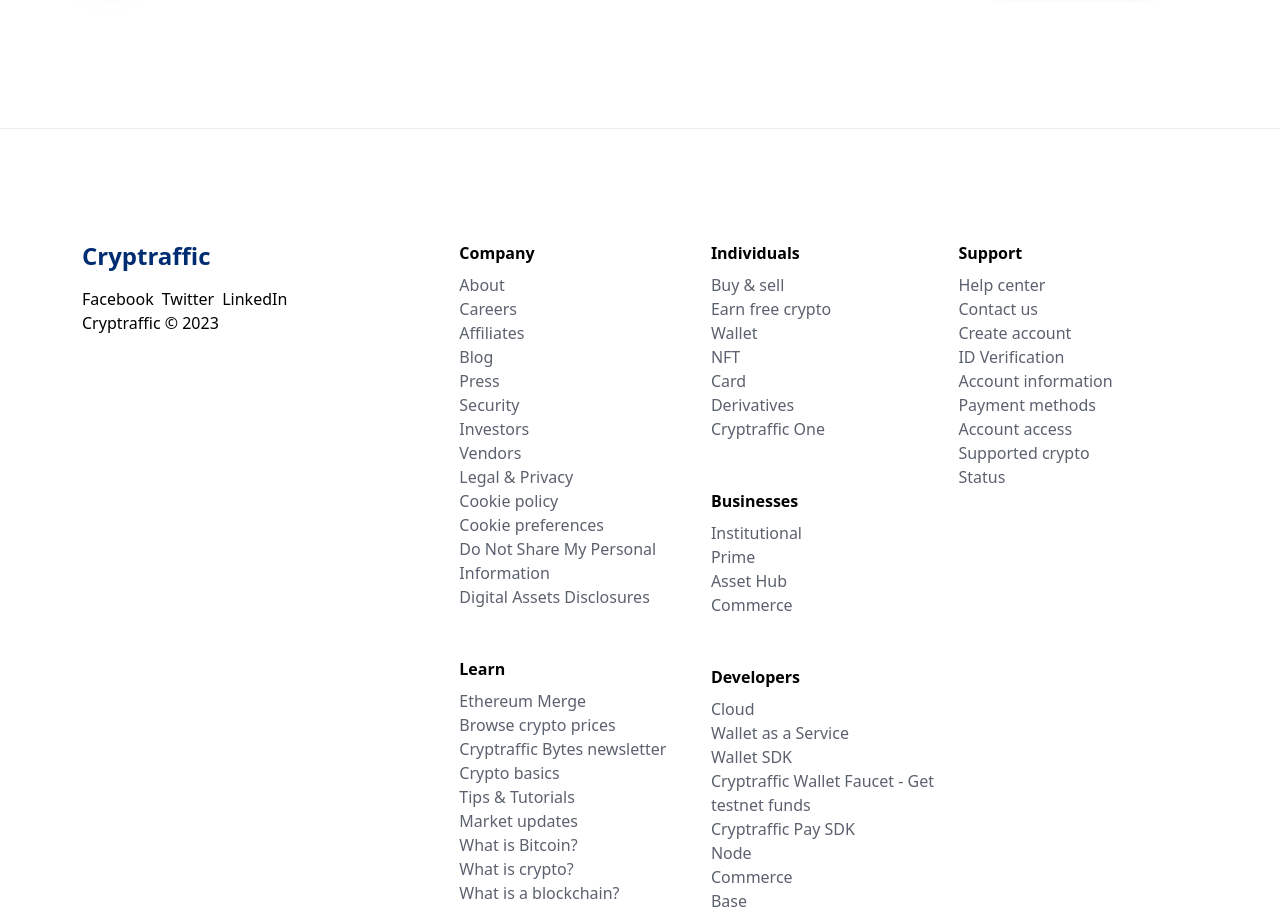
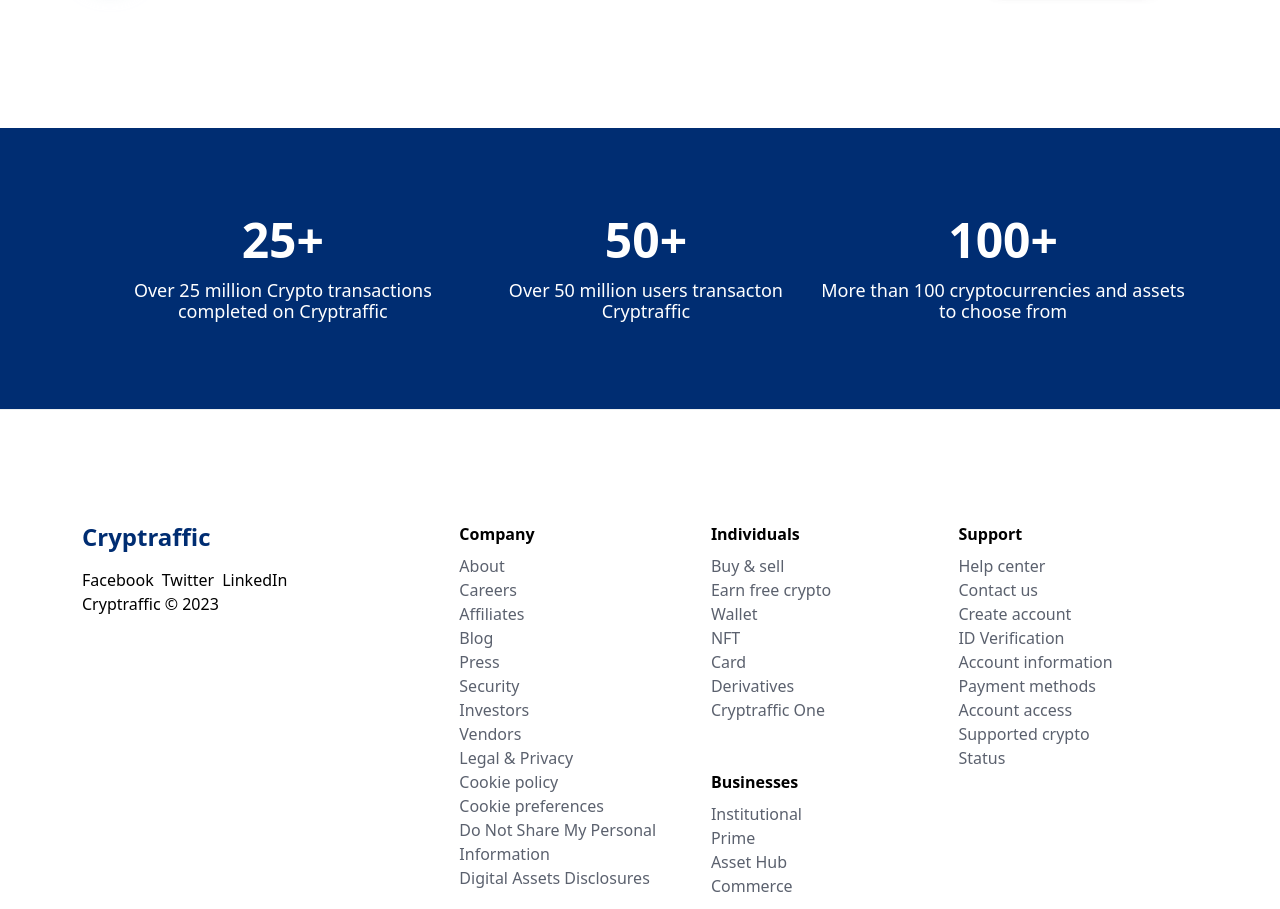
Before and after one commit to ikembakwem/cryptraffic_, a React (Vite) app: page / in a window 1280 px wide. Shown: the part 1421-2330 px from the top of the page. Built offline with nearby package versions, Linux system fonts and the light colour scheme.

Commit message:
Implemennt Stats section

```diff
--- a/src/App.tsx
+++ b/src/App.tsx
@@ -2,6 +2,7 @@
 import { Footer } from "./components/Footer";
 import { Header } from "./components/Header";
 import { HeroSection } from "./components/HeroSection";
+import { StatsSection } from "./components/StatsSection";
 
 function App() {
   return (
@@ -9,6 +10,7 @@
       <Header />
       <HeroSection />
       <FeaturesSection />
+      <StatsSection />
 
       <Footer />
     </>
--- /dev/null
+++ b/src/components/StatsCard.tsx
@@ -0,0 +1,8 @@
+export const StatsCard = ({ title, desc }: { title: string; desc: string }) => {
+  return (
+    <div className="flex flex-col text-center text-white p-4 max-w-lg">
+      <div className="text-5xl font-bold">{title}</div>
+      <div className="text-lg leading-tighter mt-4">{desc}</div>
+    </div>
+  );
+};
--- /dev/null
+++ b/src/components/StatsSection.tsx
@@ -0,0 +1,24 @@
+import { StatsCard } from "./StatsCard";
+
+export const StatsSection = () => {
+  return (
+    <section className="bg-primary py-12">
+      <div className="max-w-container mx-auto p-6">
+        <div className="flex flex-col items-center gap-y-6 md:flex-row md:justify-between">
+          <StatsCard
+            title="25+"
+            desc="Over 25 million Crypto transactions completed on Cryptraffic"
+          />
+          <StatsCard
+            title="50+"
+            desc="Over 50 million users transacton Cryptraffic"
+          />
+          <StatsCard
+            title="100+"
+            desc="More than 100 cryptocurrencies and assets to choose from"
+          />
+        </div>
+      </div>
+    </section>
+  );
+};
```
